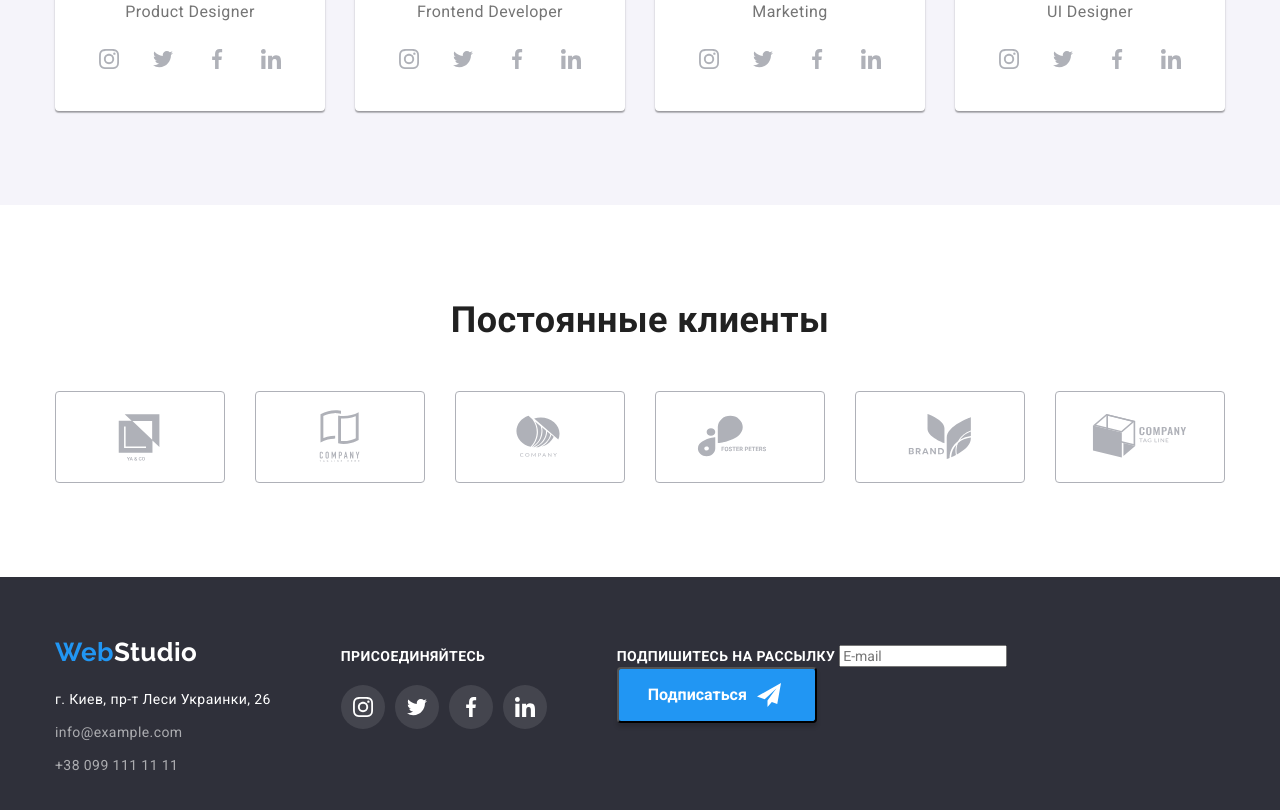
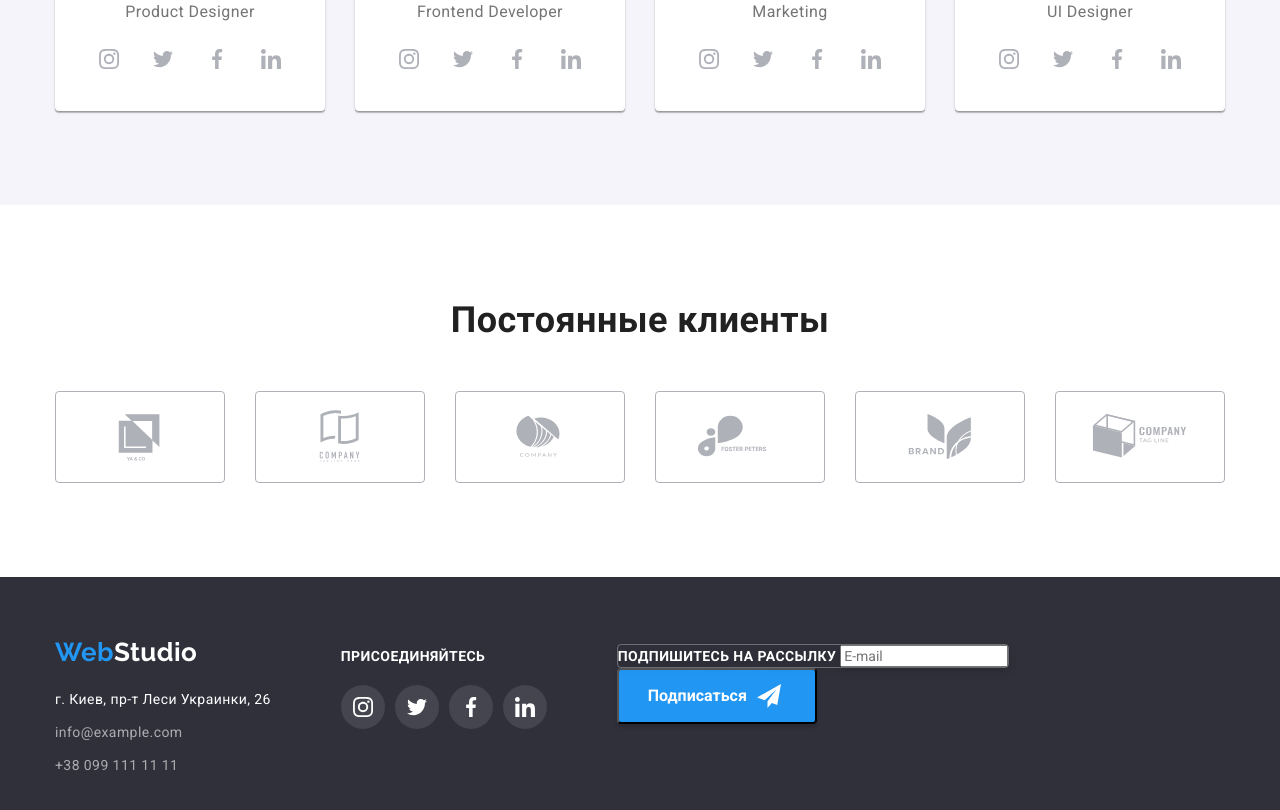
Before and after one commit to kbugayenko/goit-markup-hw-06, a plain HTML site: page index.html in a window 1280 px wide. Shown: the part 2099-2909 px from the top of the page. Drawn offline with nearby package versions, Linux system fonts and the light colour scheme; files whose address does not match are found by name.

Commit message:
Додав оформлення для футера

```diff
--- a/css/styles.css
+++ b/css/styles.css
@@ -562,6 +562,17 @@ ul {
 
 /* Оформление рассылки */
 
+.pod-mail {
+  /* display: flex;
+  justify-content: center;
+  align-items: center; */
+  padding: 15px auto;
+  border: 1px solid rgba(255, 255, 255, 0.3);
+  box-sizing: border-box;
+  filter: drop-shadow(0px 4px 4px rgba(0, 0, 0, 0.15));
+  border-radius: 4px;
+}
+
 .modal-svg {
   fill: currentColor;
 }
--- a/index.html
+++ b/index.html
@@ -417,8 +417,11 @@
         </div>
         <div class="foot-list">
           <form action="javascript:void(0);">
-        <label for="rass" class="footer-title">ПОДПИШИТЕСЬ НА РАССЫЛКУ</label>
-        <input id="rass" type="text" name="email" placeholder="E-mail" />
+        <div class="pod-mail">
+          <label class="footer-title">ПОДПИШИТЕСЬ НА РАССЫЛКУ
+            <input type="email" name="email" placeholder="E-mail" />
+          </label>
+        </div>
         <button type="submit" class="podpis">Подписаться<svg class="email-icons" width="24" height="24">
                   <use href="./images/icons.svg#email"></use></svg
               ></button>
```
